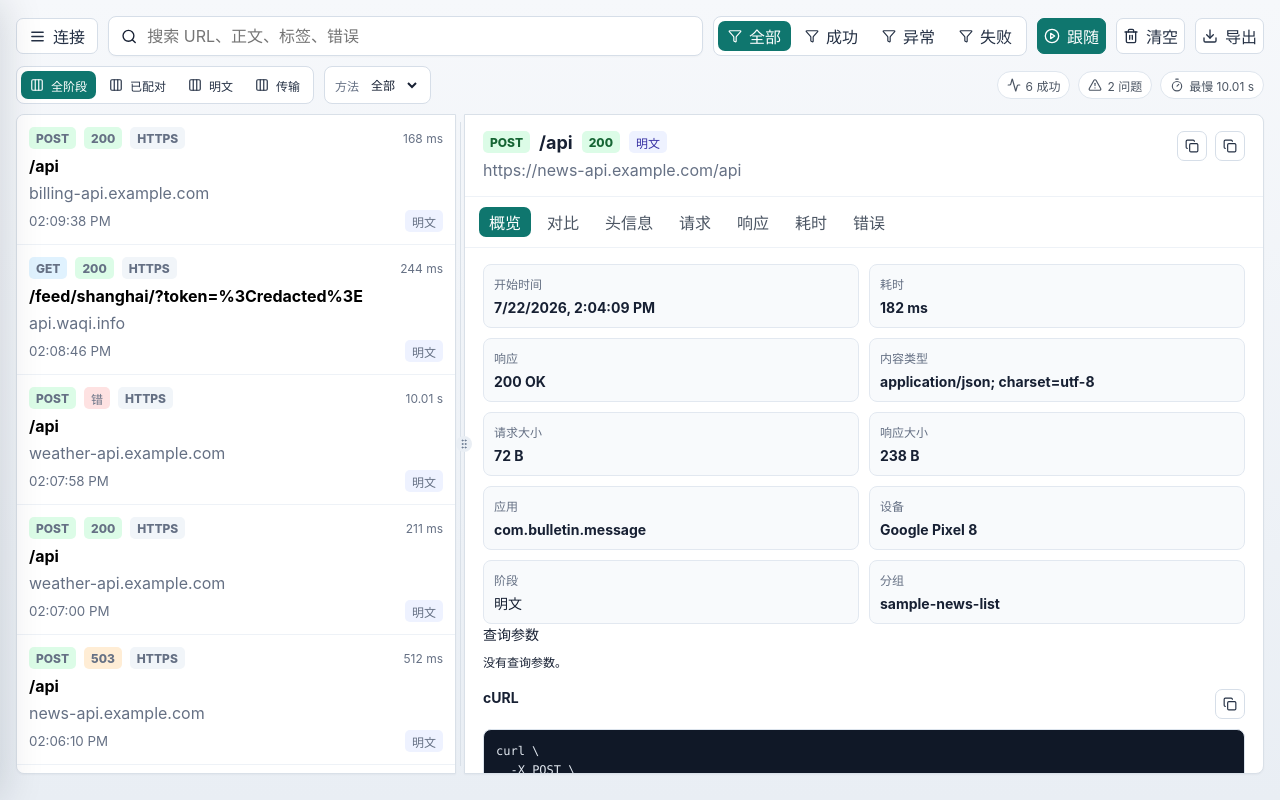
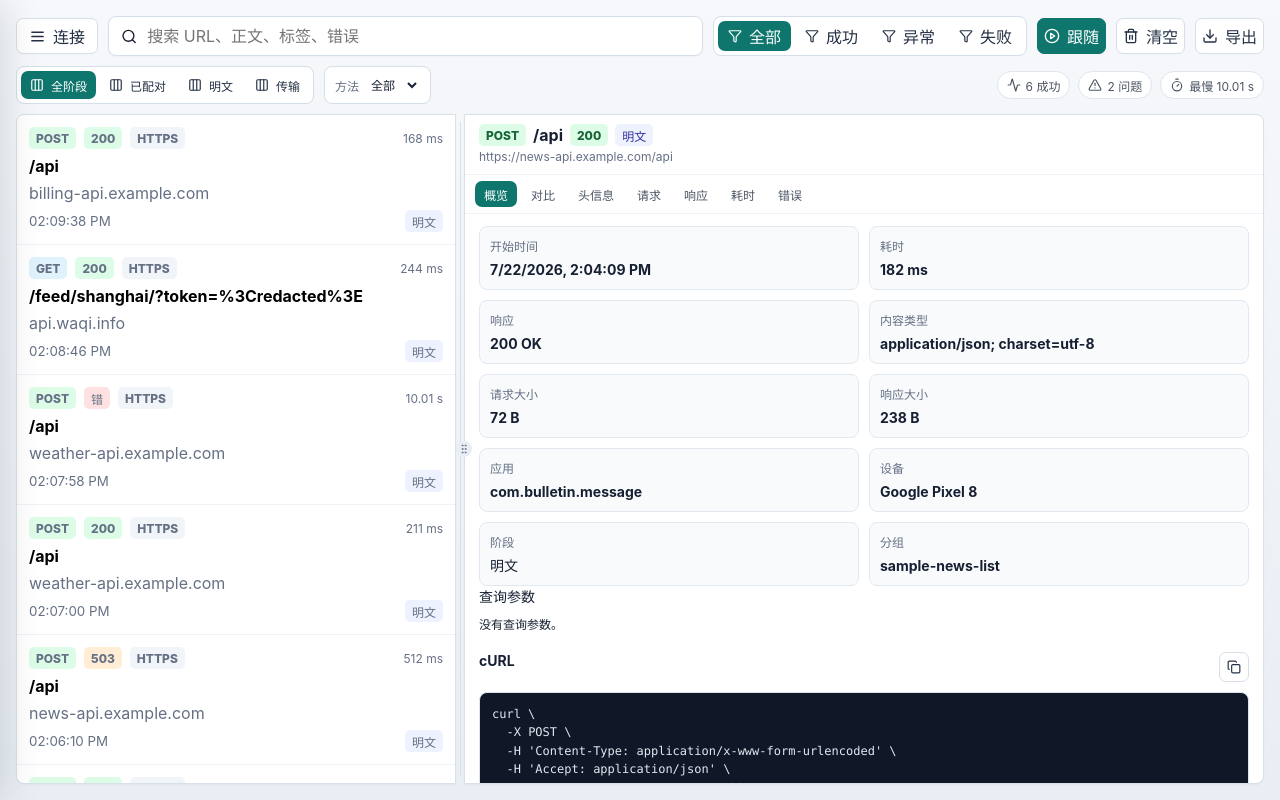
Before and after one commit to yifanfengshun930115-afk/OkHttpDebugDesktop, a React (Vite) app: page / in a window 1280 px wide. Built offline with nearby package versions, Linux system fonts and the light colour scheme.

Commit message:
Compact inspector layout and compare previews

```diff
--- a/src/renderer/App.tsx
+++ b/src/renderer/App.tsx
@@ -781,37 +781,26 @@ function CurlBlock({ capture, onNotify }: { capture: CaptureRecord; onNotify: (m
 function StageCard({ capture }: { capture: CaptureRecord }) {
   const requestJson = parseJsonString(capture.request.body);
   const responseJson = parseJsonString(capture.response?.body);
+  const requestSummary = requestJson === undefined ? measuredBodySize(capture.request.body, capture.request.contentLength) : summarizeJson(requestJson);
+  const responseSummary = responseJson === undefined ? measuredBodySize(capture.response?.body, capture.response?.contentLength) : summarizeJson(responseJson);
   return (
     <article className={`stage-card stage-card-${capture.stage}`}>
-      <div className="stage-card-header">
+      <div className="stage-card-top">
         <span className={`stage-pill stage-${capture.stage}`}>{captureStageLabel(capture)}</span>
         <StatusPill capture={capture} />
         <strong>{formatDuration(capture.durationMs)}</strong>
-      </div>
-      <div className="stage-facts">
-        <div>
-          <span>请求体</span>
-          <strong>{requestJson === undefined ? measuredBodySize(capture.request.body, capture.request.contentLength) : summarizeJson(requestJson)}</strong>
-        </div>
-        <div>
-          <span>响应体</span>
-          <strong>
-            {responseJson === undefined ? measuredBodySize(capture.response?.body, capture.response?.contentLength) : summarizeJson(responseJson)}
-          </strong>
-        </div>
-        <div>
-          <span>内容类型</span>
-          <strong>{capture.response?.contentType ?? capture.request.contentType ?? '-'}</strong>
-        </div>
+        <span>请求 {requestSummary}</span>
+        <span>响应 {responseSummary}</span>
+        <span>{capture.response?.contentType ?? capture.request.contentType ?? '-'}</span>
       </div>
       <div className="preview-pair">
         <div>
           <span>请求预览</span>
-          <code>{bodyText(capture.request.body).slice(0, 260)}</code>
+          <code>{bodyText(capture.request.body)}</code>
         </div>
         <div>
           <span>响应预览</span>
-          <code>{bodyText(capture.response?.body).slice(0, 260)}</code>
+          <code>{bodyText(capture.response?.body)}</code>
         </div>
       </div>
     </article>
@@ -826,35 +815,32 @@ function StageCompare({ group }: { group: CaptureGroup }) {
       label: '请求转换',
       value:
         plain?.request.body && wire?.request.body && plain.request.body !== wire.request.body
-          ? '明文阶段和传输阶段的请求体不同。'
-          : '请求体在两个阶段一致。'
+          ? '不同'
+          : '一致'
     },
     {
       label: '响应转换',
       value:
         plain?.response?.body && wire?.response?.body && plain.response.body !== wire.response.body
-          ? '传输阶段和明文阶段的响应体不同。'
-          : '响应体在两个阶段一致。'
+          ? '不同'
+          : '一致'
     },
     {
-      label: '关联分组',
-      value: `${group.records.length} 条阶段记录共享分组 ${group.id}。`
+      label: '阶段记录',
+      value: `${group.records.length} 条`
     }
   ];
 
   return (
     <div className="compare-layout">
-      <section className="detail-section insight-panel">
-        <h3>阶段分析</h3>
-        <div className="insight-grid">
-          {insights.map((item) => (
-            <div key={item.label}>
-              <span>{item.label}</span>
-              <strong>{item.value}</strong>
-            </div>
-          ))}
-        </div>
-      </section>
+      <div className="compare-summary" aria-label="阶段分析">
+        {insights.map((item) => (
+          <span key={item.label}>
+            {item.label}
+            <strong>{item.value}</strong>
+          </span>
+        ))}
+      </div>
       <div className="stage-card-grid">
         {plain ? <StageCard capture={plain} /> : <div className="missing-stage">缺少明文阶段。</div>}
         {wire ? <StageCard capture={wire} /> : <div className="missing-stage">缺少传输阶段。</div>}
@@ -936,6 +922,14 @@ function App() {
   }, [isResizing]);
 
   useEffect(() => onDesktopCloseRequested(() => setExitConfirmOpen(true)), []);
+
+  useEffect(() => {
+    if (!noticeMessage) {
+      return undefined;
+    }
+    const timeout = window.setTimeout(() => setNoticeMessage(''), 1800);
+    return () => window.clearTimeout(timeout);
+  }, [noticeMessage]);
 
   const captures = state.captures.length > 0 ? state.captures : api ? [] : sampleCaptures;
   const captureGroups = useMemo(() => groupCaptures(captures), [captures]);
@@ -1135,6 +1129,11 @@ function App() {
 
   return (
     <div className={`app ${isResizing ? 'resizing' : ''}`}>
+      {noticeMessage ? (
+        <div className="notice-toast" role="status" aria-live="polite">
+          {noticeMessage}
+        </div>
+      ) : null}
       {exitConfirmOpen ? (
         <div className="modal-backdrop" role="presentation">
           <section className="confirm-dialog" role="dialog" aria-modal="true" aria-labelledby="exit-confirm-title">
@@ -1353,8 +1352,6 @@ function App() {
           </div>
         </div>
 
-        {noticeMessage ? <div className="notice">{noticeMessage}</div> : null}
-
         <div className="content-grid" style={{ gridTemplateColumns: `${requestListWidth}px 8px minmax(0, 1fr)` }}>
           <section className="request-list">
             {filteredCaptures.length === 0 ? (
@@ -1421,13 +1418,9 @@ function App() {
                       <h2>{getPath(selected.request.url)}</h2>
                       <StatusPill capture={selected} />
                       <span className={`stage-pill stage-${captureStageKey(selected)}`}>{captureStageLabel(selected)}</span>
+                      {selected.error ? <AlertTriangle className="warning-icon" size={18} /> : null}
                     </div>
-                    <p>{selected.request.url}</p>
-                  </div>
-                  <div className="header-actions">
-                    <CopyButton text={selected.request.url} label="已复制 URL" onNotify={setNoticeMessage} />
-                    <CopyButton text={selected.groupId} label="已复制分组 ID" onNotify={setNoticeMessage} />
-                    {selected.error ? <AlertTriangle className="warning-icon" size={22} /> : null}
+                    <p title={selected.request.url}>{selected.request.url}</p>
                   </div>
                 </div>
 
--- a/src/renderer/styles.css
+++ b/src/renderer/styles.css
@@ -114,9 +114,7 @@ button:disabled {
 .request-row small,
 .details-header p,
 .overview-grid span,
-.stage-facts span,
 .preview-pair span,
-.insight-grid span,
 .body-meta {
   color: #657084;
 }
@@ -187,9 +185,7 @@ button:disabled {
 }
 
 .metric-grid div,
-.overview-grid > div,
-.insight-grid > div,
-.stage-facts > div {
+.overview-grid > div {
   padding: 10px;
   border: 1px solid #e2e8f0;
   border-radius: 8px;
@@ -197,18 +193,14 @@ button:disabled {
 }
 
 .metric-grid span,
-.overview-grid span,
-.insight-grid span,
-.stage-facts span {
+.overview-grid span {
   display: block;
   margin-bottom: 5px;
   font-size: 12px;
 }
 
 .metric-grid strong,
-.overview-grid strong,
-.insight-grid strong,
-.stage-facts strong {
+.overview-grid strong {
   color: #172033;
   font-size: 14px;
   word-break: break-word;
@@ -385,7 +377,7 @@ button:disabled {
   display: grid;
   min-width: 0;
   min-height: 0;
-  grid-template-rows: auto auto auto minmax(0, 1fr);
+  grid-template-rows: auto auto minmax(0, 1fr);
   gap: 10px;
   padding: 16px;
 }
@@ -507,12 +499,18 @@ button:disabled {
   font-size: 12px;
 }
 
-.notice {
-  padding: 9px 12px;
-  border: 1px solid #bfdbfe;
+.notice-toast {
+  position: fixed;
+  z-index: 80;
+  right: 20px;
+  bottom: 20px;
+  max-width: min(420px, calc(100vw - 40px));
+  padding: 10px 14px;
+  border: 1px solid rgba(20, 184, 166, 0.28);
   border-radius: 8px;
-  background: #eff6ff;
-  color: #1d4ed8;
+  background: rgba(15, 23, 42, 0.92);
+  color: #ffffff;
+  box-shadow: 0 14px 40px rgba(15, 23, 42, 0.24);
   font-size: 13px;
 }
 
@@ -574,6 +572,7 @@ body.is-resizing {
 .details {
   border-top-left-radius: 0;
   border-bottom-left-radius: 0;
+  overflow: hidden;
 }
 
 .request-list {
@@ -701,39 +700,43 @@ body.is-resizing {
 }
 
 .details {
-  display: grid;
-  grid-template-rows: auto auto auto minmax(0, 1fr);
+  display: flex;
+  flex-direction: column;
 }
 
 .details-header {
   display: flex;
+  flex: 0 0 auto;
   justify-content: space-between;
-  gap: 16px;
-  padding: 16px 18px;
+  gap: 10px;
+  padding: 9px 14px;
   border-bottom: 1px solid #eef2f7;
+}
+
+.details-header > div {
+  min-width: 0;
+  flex: 1 1 auto;
 }
 
 .details-title {
   display: flex;
   align-items: center;
-  gap: 9px;
+  gap: 7px;
   min-width: 0;
 }
 
 .details-title h2 {
-  font-size: 18px;
+  font-size: 16px;
+  line-height: 1.25;
 }
 
 .details-header p {
-  margin: 7px 0 0;
-  word-break: break-all;
-}
-
-.header-actions {
-  display: flex;
-  flex: 0 0 auto;
-  align-items: flex-start;
-  gap: 8px;
+  overflow-x: auto;
+  margin: 3px 0 0;
+  font-size: 12px;
+  line-height: 1.35;
+  white-space: nowrap;
+  user-select: text;
 }
 
 .warning-icon {
@@ -743,15 +746,17 @@ body.is-resizing {
 
 .stage-switch {
   display: flex;
-  gap: 6px;
-  padding: 10px 14px 0;
+  flex: 0 0 auto;
+  gap: 5px;
+  padding: 6px 10px 0;
 }
 
 .stage-switch button {
-  min-height: 32px;
-  padding: 0 10px;
+  min-height: 26px;
+  padding: 0 8px;
   border-radius: 999px;
   color: #334155;
+  font-size: 12px;
   font-weight: 800;
 }
 
@@ -769,24 +774,27 @@ body.is-resizing {
 
 .tabs {
   display: flex;
-  gap: 6px;
-  padding: 10px 14px;
+  flex: 0 0 auto;
+  gap: 5px;
+  padding: 6px 10px;
   border-bottom: 1px solid #eef2f7;
 }
 
 .tabs button {
-  min-height: 30px;
-  padding: 0 10px;
+  min-height: 26px;
+  padding: 0 9px;
   border-radius: 7px;
   background: transparent;
   color: #4b5563;
+  font-size: 12px;
   text-transform: capitalize;
 }
 
 .tab-panel {
+  flex: 1 1 auto;
   min-height: 0;
   overflow: auto;
-  padding: 16px 18px;
+  padding: 12px 14px;
 }
 
 .overview-grid {
@@ -1030,26 +1038,53 @@ body.is-resizing {
 }
 
 .compare-layout {
-  display: grid;
-  gap: 14px;
+  display: flex;
+  min-height: 100%;
+  flex-direction: column;
+  gap: 8px;
 }
 
-.insight-grid {
-  display: grid;
-  grid-template-columns: repeat(3, minmax(0, 1fr));
-  gap: 10px;
+.compare-summary {
+  display: flex;
+  flex: 0 0 auto;
+  flex-wrap: wrap;
+  gap: 8px;
+}
+
+.compare-summary span {
+  display: inline-flex;
+  min-height: 26px;
+  align-items: center;
+  gap: 6px;
+  margin-bottom: 0;
+  padding: 0 9px;
+  border: 1px solid #dbe3ec;
+  border-radius: 999px;
+  background: #f8fafc;
+  color: #657084;
+  font-size: 12px;
+}
+
+.compare-summary strong {
+  color: #172033;
+  font-size: 12px;
 }
 
 .stage-card-grid {
   display: grid;
+  flex: 1 1 auto;
   grid-template-columns: repeat(2, minmax(0, 1fr));
-  gap: 12px;
+  gap: 10px;
+  min-height: 0;
 }
 
 .stage-card,
 .missing-stage {
+  display: grid;
+  grid-template-rows: auto minmax(0, 1fr);
   min-width: 0;
-  padding: 12px;
+  min-height: 0;
+  padding: 10px;
   border: 1px solid #e2e8f0;
   border-radius: 8px;
   background: #fbfdff;
@@ -1059,31 +1094,41 @@ body.is-resizing {
   background: #fffaf0;
 }
 
-.stage-card-header {
+.stage-card-top {
   display: flex;
   align-items: center;
-  gap: 8px;
-  margin-bottom: 10px;
+  gap: 7px;
+  min-width: 0;
+  margin-bottom: 8px;
 }
 
-.stage-card-header strong {
-  margin-left: auto;
+.stage-card-top strong,
+.stage-card-top span {
+  flex: 0 0 auto;
+  font-size: 12px;
 }
 
-.stage-facts {
-  display: grid;
-  grid-template-columns: repeat(3, minmax(0, 1fr));
-  gap: 8px;
-  margin-bottom: 10px;
+.stage-card-top > span:not(.stage-pill):not(.status-pill) {
+  overflow: hidden;
+  min-width: 0;
+  flex: 1 1 auto;
+  color: #657084;
+  text-overflow: ellipsis;
+  white-space: nowrap;
 }
 
 .preview-pair {
   display: grid;
+  grid-template-rows: repeat(2, minmax(0, 1fr));
   gap: 8px;
+  min-height: 0;
 }
 
 .preview-pair div {
+  display: grid;
+  grid-template-rows: auto minmax(0, 1fr);
   min-width: 0;
+  min-height: 0;
 }
 
 .preview-pair span {
@@ -1096,7 +1141,8 @@ body.is-resizing {
 .preview-pair code {
   display: block;
   overflow: auto;
-  max-height: 120px;
+  min-height: 140px;
+  max-height: 34vh;
   padding: 9px;
   border: 1px solid #dbe3ec;
   border-radius: 7px;
```
